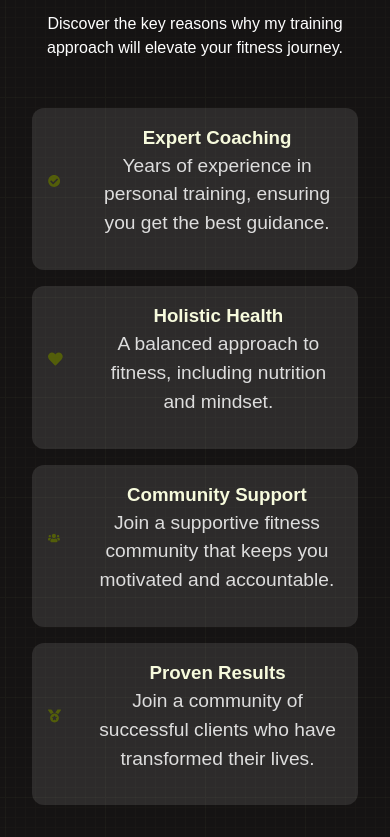
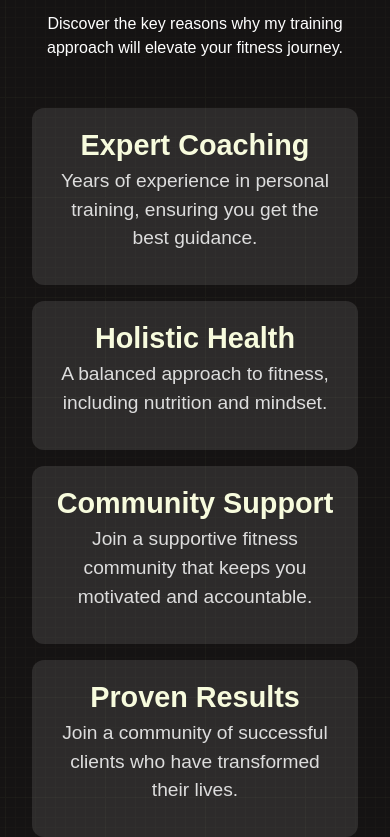
Before and after one commit to LiamHilton/gymlanding, a React (Vite) app: page / in a window 390 px wide. Shown: the part 3312-4149 px from the top of the page. Built offline with nearby package versions, Linux system fonts and the light colour scheme; a web font is replaced by a local one.

Commit message:
responsive whychooseme update

```diff
--- a/src/Components/WhyChooseMe.css
+++ b/src/Components/WhyChooseMe.css
@@ -24,7 +24,7 @@
 
   .benefit-box {
     display: flex;
-    align-items: center;
+    align-items: start;
     gap: 1rem;
     background: rgba(255, 255, 255, 0.1);
     padding: 1rem;
@@ -66,15 +66,45 @@
     }
 
     .benefit-box {
-      justify-content: center;
+      justify-content: start;
       text-align: center;
     }
     .icon{
         margin-bottom: 1rem;
         font-size: 2rem;
     }
+    h3{
+      text-align: center;
+      font-size: 1.8rem;
+    }
+    p{
+      text-align: center;
+      font: 1rem;
+    }
     .image-container {
       order: 1;
       display: none;
     }
   }
+
+  @media (max-width: 450px) {
+    .content {
+      flex-direction: column;
+      text-align: center;
+    }
+
+    .benefit-box {
+      justify-content: start;
+      text-align: center;
+    }
+    .icon{
+        margin-bottom: 1rem;
+        font-size: 4rem;
+        z-index: -1;
+        display: none;
+    }
+    .image-container{
+      display: none;
+    }
+
+  }
```
